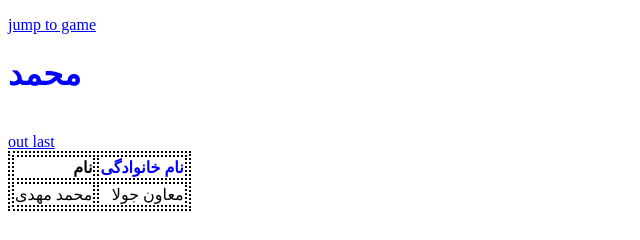
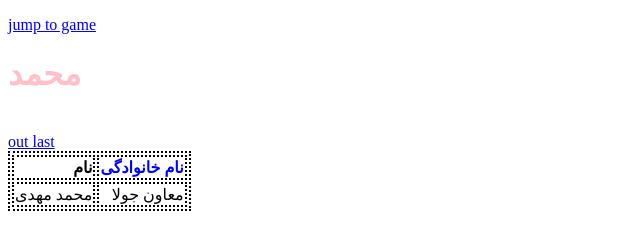
Before and after one commit to mohamad12993/mohamad, a plain HTML site: page index.html in a window 1280 px wide. Shown: the full height of the page, 0-640 px from the left. Drawn offline with Linux system fonts and the light colour scheme.

Commit message:
Update index.html

```diff
--- a/index.html
+++ b/index.html
@@ -9,7 +9,7 @@
 </head>
 <body>
 <p><a href="#game">jump to game</a></p>
-<h1 style="font: size 5px;color: blue ">محمد</h1>
+<h1 style="font: size 5px;color: pink ">محمد</h1>
 <br />
 <a id="game" href="https://www.downloadha.com/game/pc-outlast-2-latest/">out last</a>
 <table style="text-align:right;">
```
